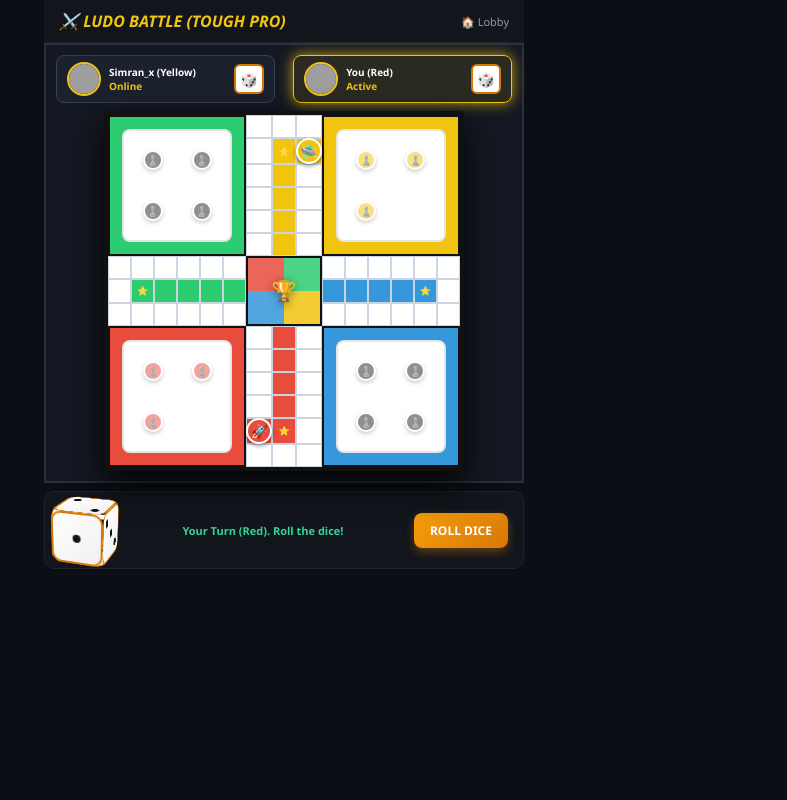
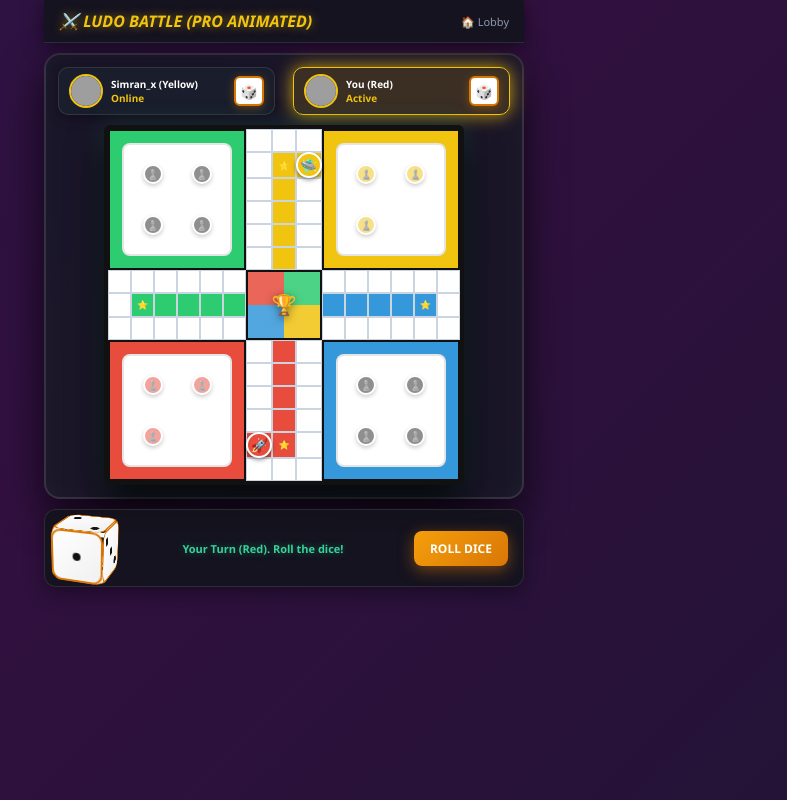
Before and after one commit to harshit-ydv001/fm4bat, a FastAPI app: template templates/ludo.html in a window 1280 px wide. Shown: the whole page, without its empty margins (356-1143 px from the left). Run offline with FastAPI, Linux system fonts and the light colour scheme; the template is opened without the code that fills it, so the values that code supplies are empty; grey boxes are pictures that could not be loaded.

Commit message:
add animated colorful glowing gradient background to ludo page

```diff
--- a/templates/ludo.html
+++ b/templates/ludo.html
@@ -3,31 +3,44 @@
 <head>
     <meta charset="UTF-8">
     <meta name="viewport" content="width=device-width, initial-scale=1.0">
-    <title>Ludo Battle - Pro Tough Edition</title>
+    <title>Ludo Battle - Pro Animated Edition</title>
     <style>
         * { box-sizing: border-box; margin: 0; padding: 0; font-family: 'Segoe UI', Tahoma, Geneva, Verdana, sans-serif; }
+
+        /* Animated Colorful Glowing Background */
         body {
-            background-color: #0b0e14; color: #fff;
+            background: linear-gradient(135deg, #0f172a, #1e1b4b, #31103f, #0f172a);
+            background-size: 400% 400%;
+            animation: gradientBG 12s ease infinite;
+            color: #fff;
             display: flex; flex-direction: column; align-items: center;
             min-height: 100vh; padding-bottom: 20px; overflow-x: hidden;
         }
+        @keyframes gradientBG {
+            0% { background-position: 0% 50%; }
+            50% { background-position: 100% 50%; }
+            100% { background-position: 0% 50%; }
+        }
+
         .navbar {
-            width: 100%; max-width: 480px; background: #12151c; display: flex;
-            justify-content: space-between; align-items: center; padding: 10px 15px; border-bottom: 1px solid #1e222d;
+            width: 100%; max-width: 480px; background: rgba(18, 21, 28, 0.85); backdrop-filter: blur(10px); display: flex;
+            justify-content: space-between; align-items: center; padding: 10px 15px; border-bottom: 1px solid rgba(255,255,255,0.1);
+            box-shadow: 0 4px 20px rgba(0,0,0,0.5); z-index: 10;
         }
-        .brand-logo { font-size: 16px; font-weight: 900; color: #f1c40f; font-style: italic; text-decoration: none; }
+        .brand-logo { font-size: 16px; font-weight: 900; color: #f1c40f; font-style: italic; text-decoration: none; text-shadow: 0 0 10px rgba(241,196,15,0.5); }
 
         .ludo-container {
-            width: 100%; max-width: 480px; background: #141822;
-            border: 2px solid #2a2f40; display: flex; flex-direction: column; align-items: center; padding: 10px; position: relative;
+            width: 100%; max-width: 480px; background: rgba(20, 24, 34, 0.75); backdrop-filter: blur(12px);
+            border: 2px solid rgba(255, 255, 255, 0.12); display: flex; flex-direction: column; align-items: center; padding: 12px; position: relative;
+            border-radius: 16px; box-shadow: 0 15px 40px rgba(0,0,0,0.7), inset 0 0 20px rgba(255,255,255,0.03); margin-top: 10px;
         }
 
-        .players-row { width: 100%; display: flex; justify-content: space-between; margin-bottom: 8px; align-items: center; }
+        .players-row { width: 100%; display: flex; justify-content: space-between; margin-bottom: 10px; align-items: center; }
         .player-card {
-            background: #1c212e; border: 1px solid #374151; border-radius: 8px; padding: 6px 10px; width: 48%; display: flex; align-items: center; gap: 8px;
-            transition: all 0.3s ease;
+            background: rgba(28, 33, 46, 0.85); border: 1px solid rgba(255,255,255,0.1); border-radius: 10px; padding: 6px 10px; width: 48%; display: flex; align-items: center; gap: 8px;
+            transition: all 0.3s ease; box-shadow: 0 4px 12px rgba(0,0,0,0.3);
         }
-        .player-card.active-turn { border-color: #f1c40f; box-shadow: 0 0 14px rgba(241, 196, 15, 0.8); background: rgba(241, 196, 15, 0.1); }
+        .player-card.active-turn { border-color: #f1c40f; box-shadow: 0 0 18px rgba(241, 196, 15, 0.8); background: rgba(241, 196, 15, 0.15); }
         .player-avatar { width: 34px; height: 34px; border-radius: 50%; object-fit: cover; border: 2px solid #f1c40f; }
         .player-info { display: flex; flex-direction: column; font-size: 10px; flex: 1; }
         .player-name { font-weight: bold; color: #fff; }
@@ -36,12 +49,13 @@
         .mini-dice {
             width: 30px; height: 30px; background: #fff; border: 2px solid #d97706; border-radius: 6px;
             display: flex; justify-content: center; align-items: center; font-size: 14px; font-weight: bold; color: #111;
+            box-shadow: 0 2px 8px rgba(217,119,6,0.4);
         }
 
         .board {
             width: 360px; height: 360px; background: #ffffff; border: 4px solid #111;
             position: relative; display: grid; grid-template-columns: repeat(15, 1fr); grid-template-rows: repeat(15, 1fr);
-            box-shadow: 0 15px 35px rgba(0,0,0,0.85); border-radius: 4px;
+            box-shadow: 0 15px 35px rgba(0,0,0,0.85), 0 0 25px rgba(52, 211, 153, 0.2); border-radius: 6px;
         }
 
         .base-green { grid-column: 1 / 7; grid-row: 1 / 7; background: #2ecc71; padding: 12px; border: 2px solid #111; display: flex; align-items: center; justify-content: center; z-index: 2; }
@@ -101,7 +115,8 @@
         .cell.yellow-start-cell { background: #f1c40f; color: #111; }
 
         .control-panel {
-            width: 100%; max-width: 480px; background: #12151c; padding: 12px 15px; margin-top: 8px; border-radius: 10px; display: flex; justify-content: space-between; align-items: center; border: 1px solid #1e222d;
+            width: 100%; max-width: 480px; background: rgba(18, 21, 28, 0.85); backdrop-filter: blur(10px); padding: 12px 15px; margin-top: 10px; border-radius: 12px; display: flex; justify-content: space-between; align-items: center; border: 1px solid rgba(255,255,255,0.1);
+            box-shadow: 0 6px 20px rgba(0,0,0,0.4);
         }
 
         .dice-container { perspective: 400px; width: 52px; height: 52px; }
@@ -140,20 +155,21 @@
         .dice-face.top    { transform: rotateX(90deg) translateZ(26px); }
         .dice-face.bottom { transform: rotateX(-90deg) translateZ(26px); }
 
-        .status-msg { font-size: 11px; color: #34d399; font-weight: bold; text-align: center; flex: 1; padding: 0 8px; }
+        .status-msg { font-size: 11px; color: #34d399; font-weight: bold; text-align: center; flex: 1; padding: 0 8px; text-shadow: 0 0 8px rgba(52,211,153,0.4); }
         .roll-btn {
             background: linear-gradient(135deg, #f59e0b 0%, #d97706 100%);
             color: white; border: none; padding: 9px 16px; border-radius: 8px; font-weight: bold; cursor: pointer; font-size: 12px; text-transform: uppercase;
-            box-shadow: 0 4px 10px rgba(217, 119, 6, 0.4);
+            box-shadow: 0 4px 15px rgba(217, 119, 6, 0.5); transition: 0.2s;
         }
-        .roll-btn:disabled { opacity: 0.4; cursor: not-allowed; }
+        .roll-btn:hover { transform: scale(1.05); }
+        .roll-btn:disabled { opacity: 0.4; cursor: not-allowed; transform: none; }
 
         /* Overlay popup for Win/Loss */
         #result-overlay {
             display: none; position: absolute; top: 0; left: 0; width: 100%; height: 100%;
-            background: rgba(0,0,0,0.85); z-index: 100; flex-direction: column; align-items: center; justify-content: center; text-align: center;
+            background: rgba(0,0,0,0.88); backdrop-filter: blur(8px); z-index: 100; flex-direction: column; align-items: center; justify-content: center; text-align: center; border-radius: 16px;
         }
-        .result-title { font-size: 28px; font-weight: 900; margin-bottom: 10px; }
+        .result-title { font-size: 32px; font-weight: 900; margin-bottom: 10px; text-shadow: 0 0 20px rgba(255,255,255,0.4); }
         .result-sub { font-size: 14px; color: #94a3b8; }
 
         canvas#confetti-canvas {
@@ -166,7 +182,7 @@
     <canvas id="confetti-canvas"></canvas>
 
     <div class="navbar">
-        <a href="/games/ludo" class="brand-logo">⚔️ LUDO BATTLE (TOUGH PRO)</a>
+        <a href="/games/ludo" class="brand-logo">⚔️ LUDO BATTLE (PRO ANIMATED)</a>
         <a href="/dashboard" style="color: #8a99ad; text-decoration: none; font-size: 11px;">🏠 Lobby</a>
     </div>
 
@@ -276,7 +292,7 @@
 
         function playWinFanfare() {
             if (audioCtx.state === 'suspended') audioCtx.resume();
-            const notes = [523.25, 659.25, 783.99, 1046.50]; // C5, E5, G5, C6
+            const notes = [523.25, 659.25, 783.99, 1046.50];
             notes.forEach((freq, idx) => {
                 setTimeout(() => {
                     let osc = audioCtx.createOscillator();
@@ -559,7 +575,6 @@
             }
         }
 
-        // Simple Fireworks/Confetti Generator
         function startConfetti() {
             const canvas = document.getElementById("confetti-canvas");
             const ctx = canvas.getContext("2d");
```
